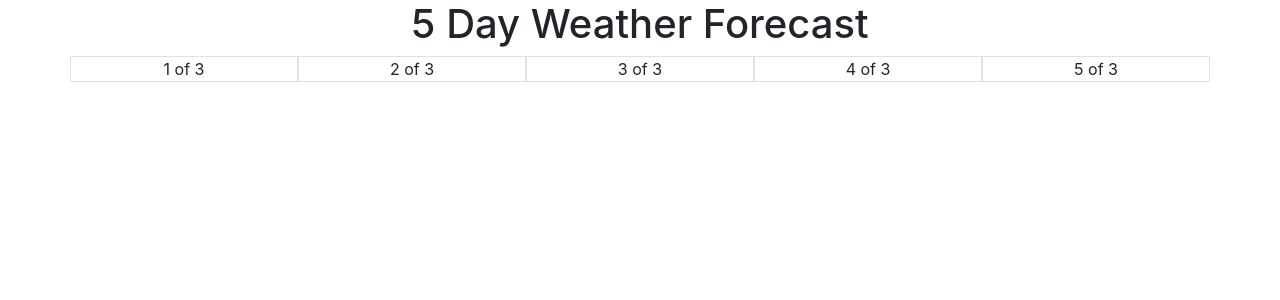
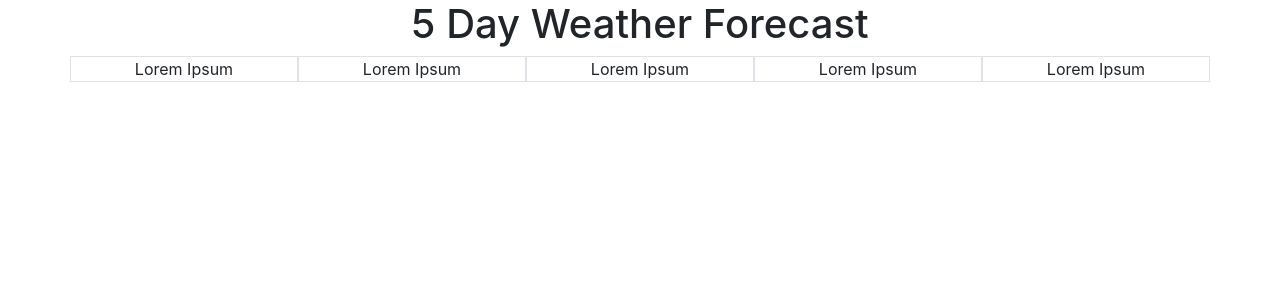
Before and after one commit to t-fa/weatherforecast, a React (Create React App) app: page / in a window 1280 px wide. Shown: the top 300 px of the page. Built offline with nearby package versions, Linux system fonts and the light colour scheme.

Commit message:
Added Day class

```diff
--- a/src/App.js
+++ b/src/App.js
@@ -24,25 +24,28 @@ class Weather extends React.Component {
     return (
       <div className="container">
         <div className="row">
-          <div className="col border">
-            1 of 3
-          </div>
-          <div className="col border">
-            2 of 3
-          </div>
-          <div className="col border">
-            3 of 3
-          </div>
-          <div className="col border">
-            4 of 3
-          </div>
-          <div className="col border">
-            5 of 3
-          </div>
+          <Day />
+          <Day />
+          <Day />
+          <Day />
+          <Day />
         </div>
       </div>
     );
   };
 }
 
+class Day extends React.Component {
+  constructor(props) {
+    super(props);
+  }
+  render() {
+    return(
+    <div className="col border">
+            Lorem Ipsum
+    </div>
+    );
+  }
+}
+
 export default App;
```
